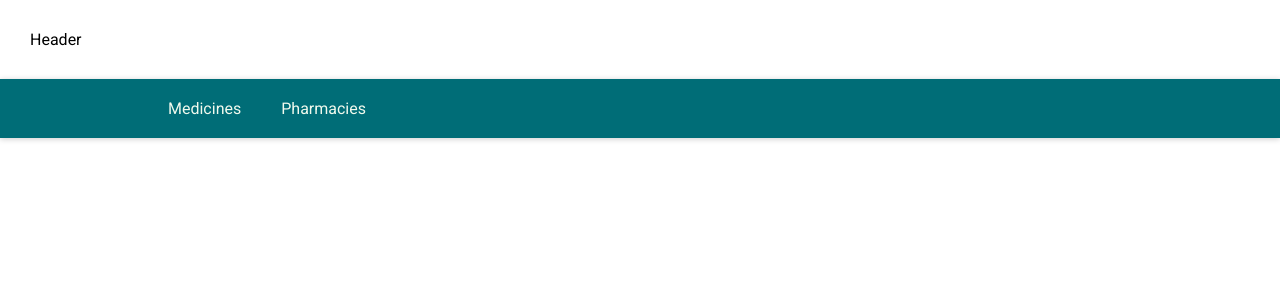
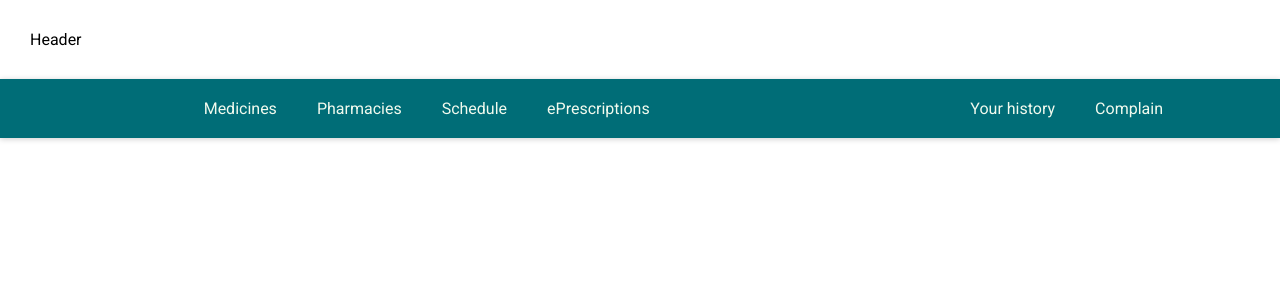
Before and after one commit to MilanVujakovic/ISA, a React (Create React App) app in the folder client/: page / in a window 1280 px wide. Shown: the top 300 px of the page. Built offline with nearby package versions, Linux system fonts and the light colour scheme.

Commit message:
Update navigation menu for logged user

```diff
--- a/client/src/App.tsx
+++ b/client/src/App.tsx
@@ -34,6 +34,8 @@ const GlobalStyle = createGlobalStyle`
 
     ul {
         list-style: none;
+        margin: 0;
+        padding: 0;
     }
 `
 
--- a/client/src/components/NavigationMenu.tsx
+++ b/client/src/components/NavigationMenu.tsx
@@ -2,13 +2,30 @@ import React from 'react';
 import styled from 'styled-components';
 import { Link } from 'react-router-dom'
 
-export const NavigationMenu = () => {
+export const NavigationMenu: React.FC<{ isAuthenticated:boolean }> = ({ isAuthenticated }) => {
     return (
         <NavMenuShadowStyled>
-            <NavMenu>
+            <NavLeftMenuStyled>
                 <NavMenuItemStyled link="/medicines">Medicines</NavMenuItemStyled>
                 <NavMenuItemStyled link="/pharmacies">Pharmacies</NavMenuItemStyled>
-            </NavMenu>
+                {
+                    isAuthenticated
+                        &&  <React.Fragment>
+                                <NavMenuItemStyled link="/schedule" className="">Schedule</NavMenuItemStyled>
+                                <NavMenuItemStyled link="/e-prescriptions">ePrescriptions</NavMenuItemStyled>
+                            </React.Fragment>
+                }
+            </NavLeftMenuStyled>
+            <NavRightMenuStyled>
+            {
+                    isAuthenticated
+                        &&  <React.Fragment>
+                                <NavMenuItemStyled link="/your-history">Your history</NavMenuItemStyled>
+                                <NavMenuItemStyled link="/complain">Complain</NavMenuItemStyled>
+                            </React.Fragment>
+                }
+            </NavRightMenuStyled>
+
         </NavMenuShadowStyled>
     )
 }
@@ -22,26 +39,27 @@ const NavMenuItem: React.FC<{ link:string, className?:string }> = ({link, classN
 }
 
 const NavMenuShadowStyled = styled.div`
+    display: flex;
     box-shadow: 0 1px 6px 0 rgba(0, 0, 0, 0.2);
     background-color: #006d77;
 `
 
-const NavMenu = styled.ul`
-    flex: 1;
+const NavLeftMenuStyled = styled.ul`
+    flex: 2;
     display: flex;
     flex-direction: row;
-    justify-content: flex-start;
-    width: 80%;
-    margin: auto;
+    justify-content: center;
+`
+const NavRightMenuStyled = styled(NavLeftMenuStyled)`
+    flex: 1;
 `
 
 const NavMenuItemStyled = styled(NavMenuItem)`
-    padding: 2rem;
-    font-weight: 400;
-
     a{
+        display: block;
+        padding: 2rem;
         color: #f1faee;
-
+        font-weight: 400;
         :hover {
             color: #83c5be;
         }
--- a/client/src/routes/Home.tsx
+++ b/client/src/routes/Home.tsx
@@ -7,7 +7,7 @@ const Home = () => {
     return (
         <HomeDiv>
             <Header />
-            <NavigationMenu />
+            <NavigationMenu isAuthenticated={ true } />
         </HomeDiv>
     )
 }
```
